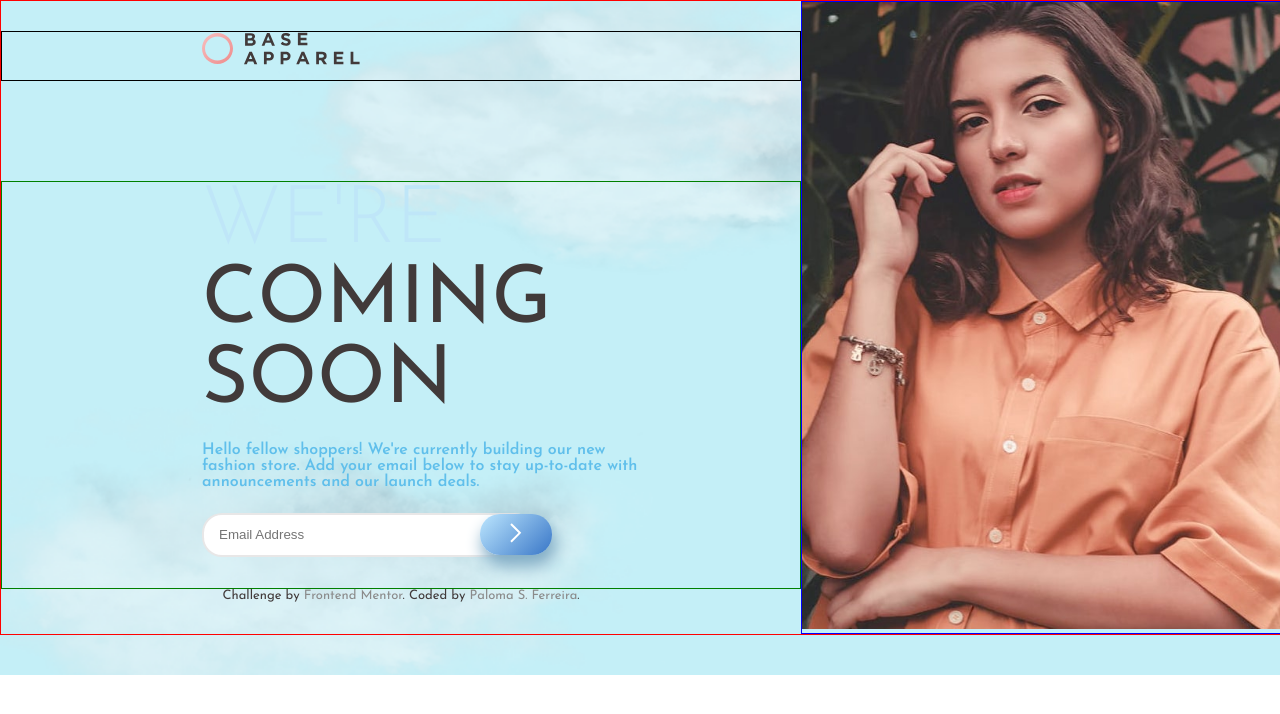
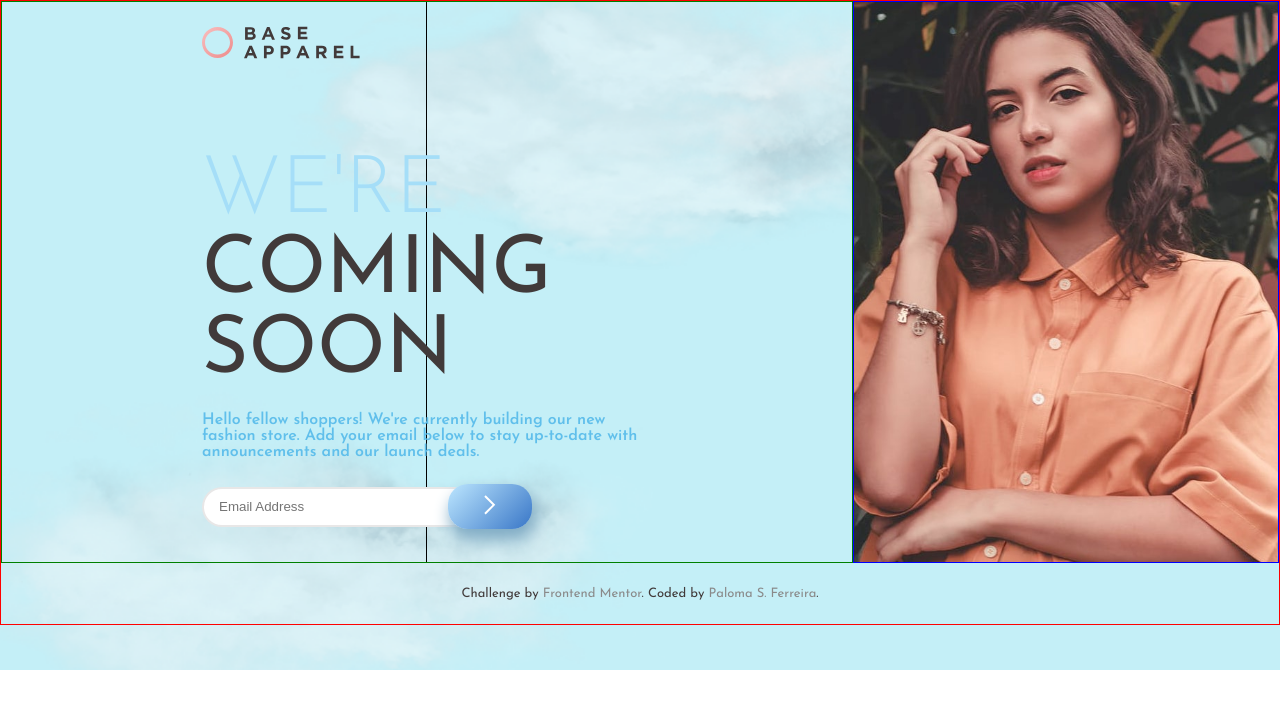
Before and after one commit to lomaferreira/email-page, a plain HTML site: page index.html in a window 1280 px wide. Drawn offline with Linux system fonts and the light colour scheme.

Commit message:
grid adjustment

```diff
--- a/index.html
+++ b/index.html
@@ -32,7 +32,7 @@
       <img
         src="./assets/hero-desktop.jpg"
         alt="mulher com camisa social laranja e cabelos castanhos, com a mão no queixo."
-        width="100%"
+        width="100%" height="100%"
       />
       </div>
       <footer>
--- a/style.css
+++ b/style.css
@@ -1,6 +1,7 @@
 * {
   margin: 0;
   padding: 0;
+  box-sizing: border-box;
 }
 body {
   font-family: 'Josefin Sans', sans-serif;
@@ -9,25 +10,24 @@ body {
 form {
   border: 1px solid red;
   display: grid;
-  grid-template-areas: 'header img  ' 'announcement img ' 'footer img ';
-  grid-template-rows: 80px auto auto;
-  grid-template-columns: 800px auto;
+  grid-template-columns: repeat(3,2fr);
   width: 100%;
 }
 header {
   border: 1px solid black;
-  grid-area: header;
-  margin-top: 30px;
+ grid-area: 1/1/2/1;
   padding-left: 200px;
+  padding-top: 24px;
 }
 .announcement {
-  grid-area: announcement;
+grid-area: 1/1/2/3;
   border: 1px solid green;
-  margin-top: 100px;
+
   padding-left: 200px;
+  padding-top: 150px;
 }
 .announcement span {
-  color: hsl(199, 80%, 86%);
+  color: hsl(199, 85%, 81%);
   font-weight: 300;
 }
 .announcement h1 {
@@ -52,14 +52,14 @@ input:focus-visible {
   border: 1px solid red;
 }
 .announcement button {
-  width: 12%;
-  height: 41px;
+  width: 13%;
+  height: 45px;
   border-radius: 20px;
   background: linear-gradient(135deg, hsl(202, 100%, 87%), hsl(214, 56%, 50%));
   border: 1px;
   position: relative;
-  right: 10%;
-  top: 1%;
+  right: 13%;
+  top: 0.9%;
   box-shadow: 3px 10px 16px 1px hsl(202, 37%, 64%);
   transition: box-shadow 0.2s;
   transition: transform 0.1s;
@@ -71,12 +71,14 @@ input:focus-visible {
 }
 .img {
   border: 1px solid blue;
-  grid-area: img;
+  grid-area:1/3/2/4;
+
+
 }
 footer {
-  grid-area: footer;
+  grid-column: 1/4;
   text-align: center;
-
+  padding: 24px;
   font-size: 13px;
   color: hsl(0, 6%, 24%);
 }
```
